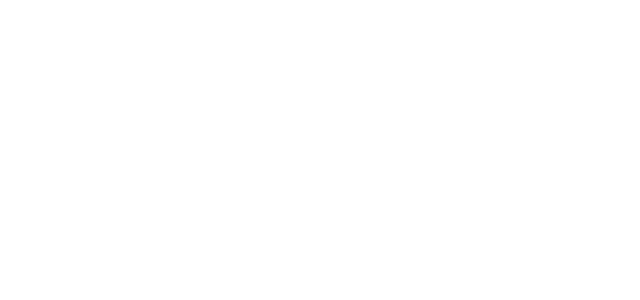
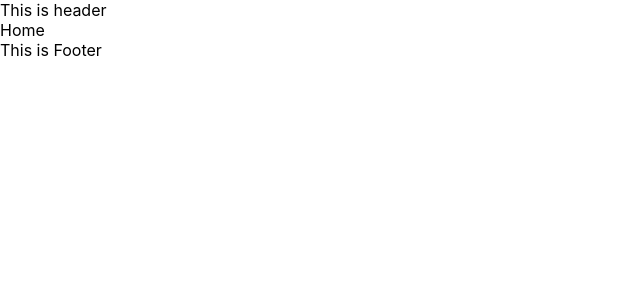
Before and after one commit to Pazhiloi/freelance-marketplace, a React (Create React App) app: page / in a window 1280 px wide. Shown: the top 300 px of the page, without its empty margins (0-640 px from the left). Built offline with nearby package versions, Linux system fonts and the light colour scheme.

Commit message:
added provider-wrapper for layout and etc

```diff
--- a/src/App.tsx
+++ b/src/App.tsx
@@ -1,9 +1,14 @@
-
+import { BrowserRouter as Router , Routes, Route} from "react-router-dom";
+import HomePage from "./pages/HomePage";
+import ErrorPage from "./pages/ErrorPage";
 function App() {
   return (
-    <div>
-
-    </div>
+    <Router>
+      <Routes>
+        <Route path='/' element={<HomePage/>}/>
+        <Route path='*' element={<ErrorPage/>}/>
+      </Routes>
+    </Router>
   );
 }
 
--- /dev/null
+++ b/src/app/components/layout/Footer/Footer.tsx
@@ -0,0 +1,7 @@
+import React from 'react';
+
+const Footer = () => {
+  return <div>This is Footer</div>;
+};
+
+export default Footer;
--- /dev/null
+++ b/src/app/components/layout/Header/Header.tsx
@@ -0,0 +1,11 @@
+import React from 'react';
+
+const Header = () => {
+  return (
+    <div>
+      This is header
+    </div>
+  );
+};
+
+export default Header;
--- /dev/null
+++ b/src/app/components/layout/Layout.tsx
@@ -0,0 +1,20 @@
+import React, {FC, ReactNode} from 'react';
+
+import s from './Layout.module.scss'
+import Header from './Header/Header';
+import Footer from './Footer/Footer';
+
+interface ILayout {
+  children: ReactNode;
+}
+const Layout: FC<ILayout> = ({children}) => {
+  return (
+    <div className={s.layout}>
+      <Header/>
+      <div className={s.content}>{children}</div>
+      <Footer/>
+    </div>
+  );
+};
+
+export default Layout;
--- /dev/null
+++ b/src/app/components/screens/home/Home.tsx
@@ -0,0 +1,11 @@
+import React, { FC } from 'react';
+
+const Home: FC = () => {
+  return (
+    <div>
+      Home
+    </div>
+  );
+};
+
+export default Home;
--- /dev/null
+++ b/src/app/providers/MainProvider.tsx
@@ -0,0 +1,18 @@
+import { Provider } from "react-redux";
+import {FC,  ReactNode } from 'react'
+import { store } from "../store/store";
+import Layout from "../components/layout/Layout";
+
+interface IMainProvider{
+  children: ReactNode;
+}
+
+const MainProvider: FC<IMainProvider> = ({ children }) => {
+   return (
+     <Provider store={store}>
+       <Layout>{children}</Layout>
+     </Provider>
+   );
+};
+
+export default MainProvider;
--- /dev/null
+++ b/src/pages/ErrorPage.tsx
@@ -0,0 +1,11 @@
+import React from 'react';
+
+const ErrorPage = () => {
+  return (
+    <div>
+      <h1>Page Not Found</h1>
+    </div>
+  );
+};
+
+export default ErrorPage;
--- /dev/null
+++ b/src/pages/HomePage.tsx
@@ -0,0 +1,12 @@
+import React, { FC } from 'react';
+import Home from '../app/components/screens/home/Home';
+
+const HomePage: FC = () => {
+  return (
+    <div>
+      <Home/>
+    </div>
+  );
+};
+
+export default HomePage;
```
Also changed, not shown: src/index.tsx (+4 -4 lines), src/app/components/layout/Layout.module.scss (added).
